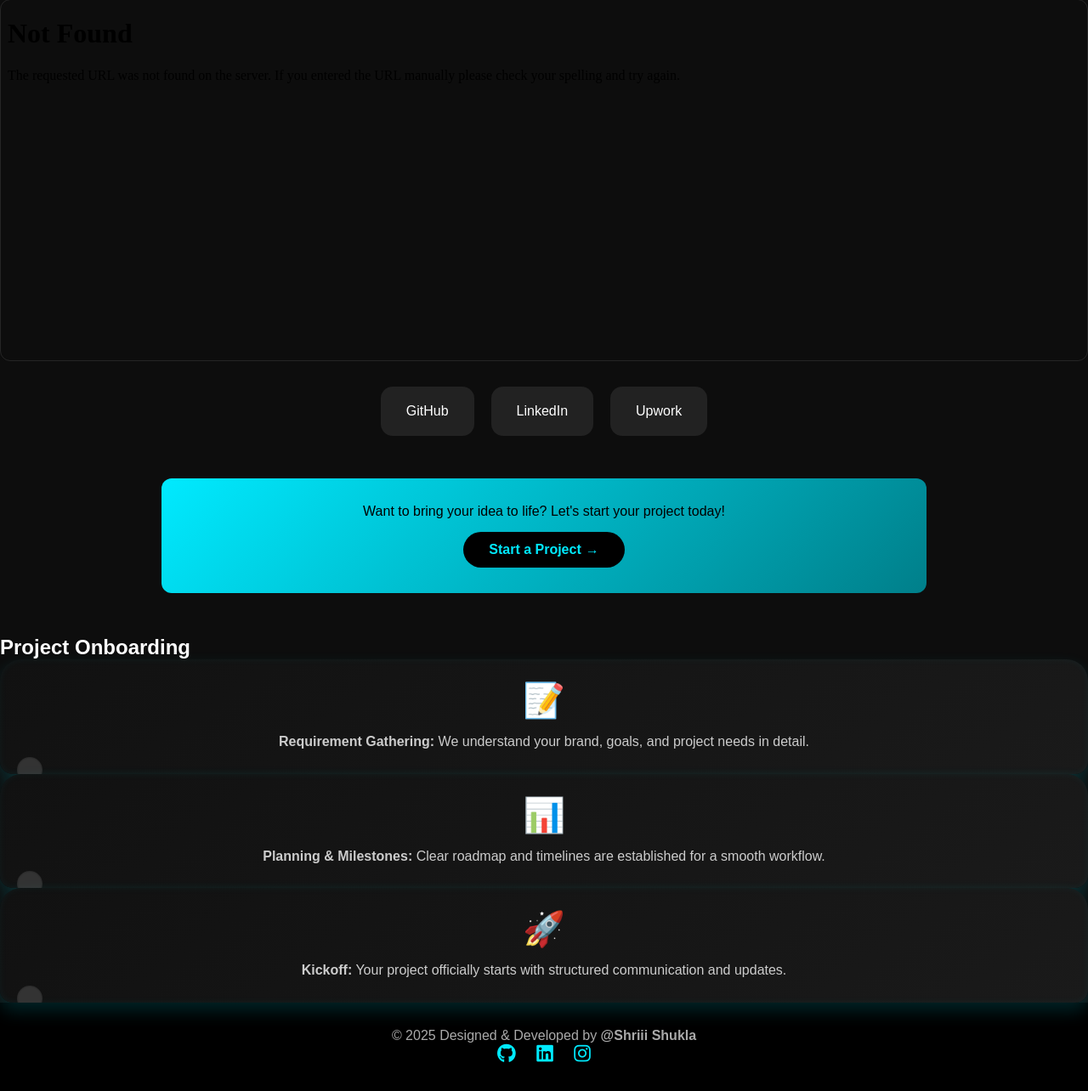
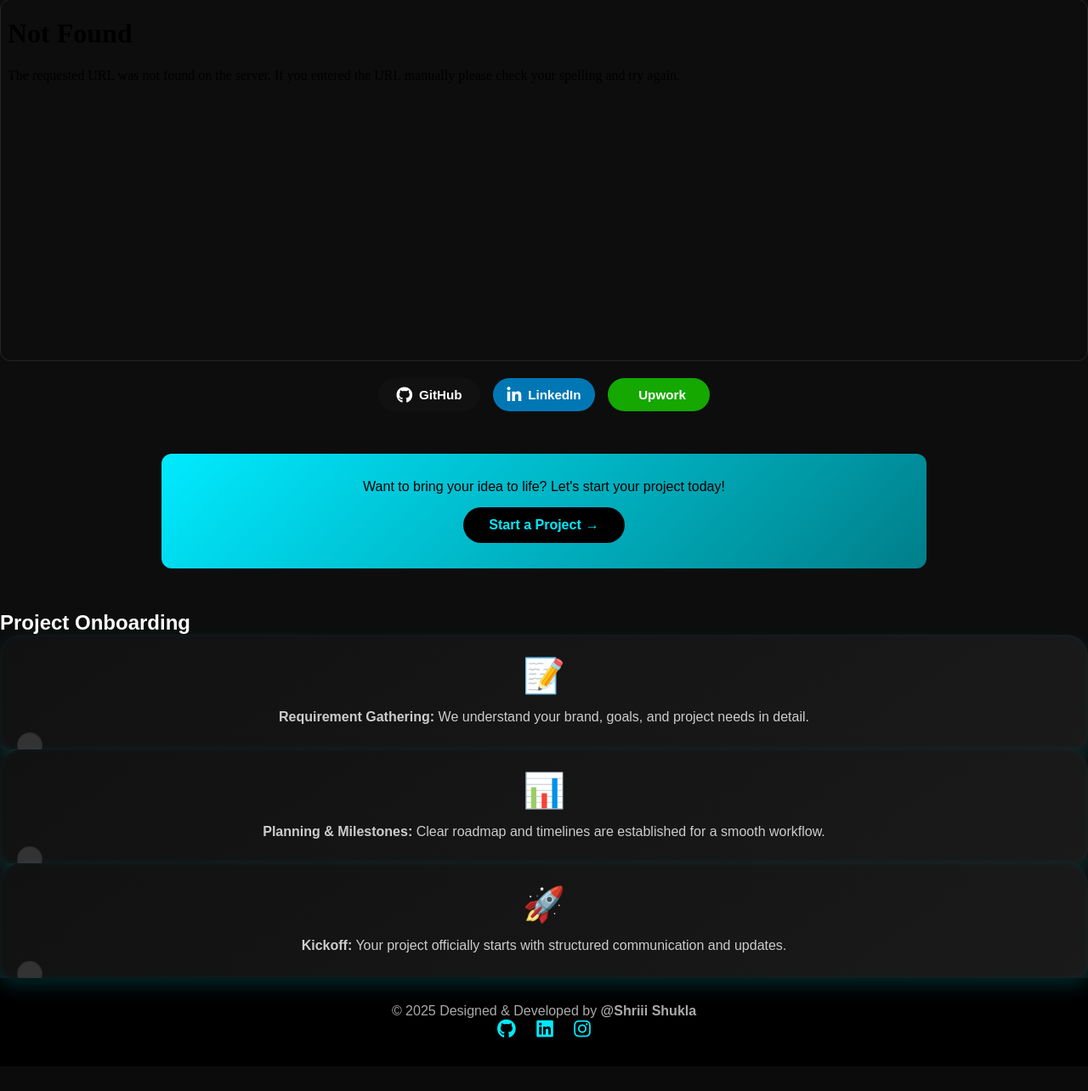
Before and after one commit to shuklasanshkar563-ai/shriii-website-, a Flask app: page /about in a window 1280 px wide. Shown: the part 953-2237 px from the top of the page at 85% size. After the commit the page ends 2174 px from the top, so only its background shows below. Run offline with Flask 3, Linux system fonts and the light colour scheme.

Commit message:
Updated index, base, and about templates with CSS fixes

```diff
--- a/templates/about.html
+++ b/templates/about.html
@@ -728,16 +728,85 @@
     .desktop-only { display: none; }
     .mobile-only { display: block; }
 }
+/* ================= SOCIAL CARDS ================= */
+.social-cards-container{
+    display:flex;
+    gap:15px;
+    justify-content:center;
+    flex-wrap:wrap;
+    margin-top:20px;
+}
+
+.social-card{
+    display:flex;
+    align-items:center;
+    gap:10px;
+    padding:12px 20px;
+    border-radius:30px;
+    font-weight:600;
+    font-size:1rem;
+    color:#fff;
+    min-width:140px;
+    justify-content:center;
+    transition:transform .3s ease, box-shadow .3s ease;
+}
+
+/* Icons */
+.social-card i{
+    font-size:1.3rem;
+}
+
+/* Brand Colors */
+.social-card.github{
+    background:#111;
+}
+.social-card.linkedin{
+    background:#0077b5;
+}
+.social-card.upwork{
+    background:#14a800;
+}
+
+/* Hover (Desktop) */
+.social-card:hover{
+    transform:translateY(-4px);
+    box-shadow:0 10px 25px rgba(0,0,0,.4);
+}
+
+/* Mobile Friendly */
+@media(max-width:480px){
+    .social-card{
+        font-size:.95rem;
+        padding:12px 16px;
+        min-width:120px;
+    }
+    .social-card i{
+        font-size:1.2rem;
+    }
+}
 
 </style>
 
 
 <!-- SOCIAL CARDS -->
 <div class="social-cards-container">
-    <a href="#" class="social-card github" onclick="openPopup(event)">GitHub</a>
-    <a href="#" class="social-card linkedin" onclick="openPopup(event)">LinkedIn</a>
-    <a href="#" class="social-card upwork" onclick="openPopup(event)">Upwork</a>
+    <a href="#" class="social-card github" onclick="openPopup(event)">
+        <i class="fab fa-github"></i>
+        <span>GitHub</span>
+    </a>
+
+    <a href="#" class="social-card linkedin" onclick="openPopup(event)">
+        <i class="fab fa-linkedin-in"></i>
+        <span>LinkedIn</span>
+    </a>
+
+    <a href="#" class="social-card upwork" onclick="openPopup(event)">
+        <i class="fab fa-upwork"></i>
+        <span>Upwork</span>
+    </a>
 </div>
+
+
 
 <!-- POPUP -->
 <div id="contact-popup">
@@ -753,55 +822,133 @@
 </div>
 
 <style>
-/* SOCIAL */
+/* ================= SOCIAL CARDS ================= */
 .social-cards-container{
     display:flex;
-    gap:20px;
+    gap:15px;
     justify-content:center;
-    margin:30px 0;
+    flex-wrap:wrap;
+    margin:20px 0;
 }
+
 .social-card{
-    padding:20px 30px;
-    border-radius:14px;
+    display:flex;
+    align-items:center;
+    gap:8px;
+    padding:10px 16px;
+    border-radius:30px;
+    font-weight:600;
+    font-size:0.95rem;
     color:#fff;
     text-decoration:none;
-    background:#222;
+    min-width:120px;
+    justify-content:center;
+    transition: transform .3s ease, box-shadow .3s ease;
 }
 
-/* POPUP OVERLAY */
+/* Icons */
+.social-card i{
+    font-size:1.2rem;
+}
+
+/* Brand Colors */
+.social-card.github{ background:#111; }
+.social-card.linkedin{ background:#0077b5; }
+.social-card.upwork{ background:#14a800; }
+
+/* Hover */
+.social-card:hover{
+    transform:translateY(-3px);
+    box-shadow:0 8px 20px rgba(0,0,0,.4);
+}
+
+/* Mobile */
+@media(max-width:480px){
+    .social-card{
+        font-size:.9rem;
+        padding:8px 12px;
+        min-width:100px;
+    }
+    .social-card i{ font-size:1rem; }
+}
+
+/* ================= POPUP ================= */
 #contact-popup{
     position:fixed;
     inset:0;
     background:rgba(0,0,0,0.75);
-    display:none;              /* ✅ ONLY NONE HERE */
+    display:none;
     align-items:center;
     justify-content:center;
     z-index:9999;
 }
 
-/* POPUP BOX */
 .popup-box{
     background:#111;
     color:#00eaff;
-    padding:22px;
+    padding:20px;
     border-radius:14px;
     width:90%;
     max-width:360px;
     text-align:center;
+    display:flex;
+    flex-direction:column;
+    align-items:center;
 }
 
-/* BUTTON */
+.popup-box p{
+    margin-bottom:14px;
+    font-size:0.95rem;
+    line-height:1.5;
+}
+
+/* ================= BUTTONS ================= */
 .major-btn{
-    margin-top:12px;
-    padding:12px;
+    margin-top:10px;
+    padding:8px 14px;
     width:100%;
-    border-radius:30px;
+    max-width:200px;
+    border-radius:22px;
     border:none;
     background:#ff4d4d;
     color:#fff;
+    font-size:0.9rem;
     font-weight:600;
     cursor:pointer;
+    transition: transform .2s ease, box-shadow .2s ease;
 }
+
+.major-btn:hover{
+    transform:translateY(-2px);
+    box-shadow:0 6px 15px rgba(0,0,0,.4);
+}
+
+/* Responsive spacing */
+@media(max-width:480px){
+    .popup-box p{ font-size:0.9rem; }
+    .major-btn{ padding:7px 12px; font-size:0.85rem; max-width:160px; }
+}
+</style>
+
+<script>
+// Open popup (example for social card click)
+function openPopup(event){
+    event.preventDefault();
+    document.getElementById("contact-popup").style.display = "flex";
+}
+
+// Close popup
+function closePopup(){
+    document.getElementById("contact-popup").style.display = "none";
+}
+
+// Close popup on outside click
+document.getElementById("contact-popup").addEventListener("click", function(e){
+    if(e.target === this){
+        this.style.display = "none";
+    }
+});
+</script>
 </style>
 
 <script>
--- a/templates/base.html
+++ b/templates/base.html
@@ -9,30 +9,11 @@
 <link rel="stylesheet" href="https://cdnjs.cloudflare.com/ajax/libs/font-awesome/6.0.0/css/all.min.css">
 
 <style>
-    /* 🔒 STOP HORIZONTAL SCROLL COMPLETELY */
+/* 🔒 STOP HORIZONTAL SCROLL COMPLETELY */
 html, body {
     width: 100%;
     overflow-x: hidden !important;
 }
-/* ===== MOBILE SCROLL FIX (DO NOT TOUCH HTML) ===== */
-html, body {
-    max-width: 100%;
-    overflow-x: hidden !important;
-}
-
-/* Kisi bhi element se scroll aa raha ho to force stop */
-* {
-    max-width: 100%;
-    box-sizing: border-box;
-}
-
-/* Extra safe for mobile */
-@media (max-width: 480px) {
-    body {
-        overflow-x: hidden !important;
-    }
-}
-
 
 /* ================= BASE ================= */
 *{
@@ -94,6 +75,8 @@
     font-size:22px;
     color:#00eaff;
     cursor:pointer;
+    padding:8px;
+    -webkit-tap-highlight-color: transparent;
 }
 
 /* ================= MOBILE NAV ================= */
@@ -250,43 +233,66 @@
 </div>
 
 <script>
+/* ===== MOBILE NAV TOGGLE FIX ===== */
+const menuToggle = document.getElementById("menuToggle");
+const navMenu = document.getElementById("navMenu");
+
+menuToggle.addEventListener("click", (e) => {
+    e.stopPropagation();
+    navMenu.classList.toggle("show");
+});
+
+// Close menu when clicking outside
+document.addEventListener("click", (e) => {
+    if (!navMenu.contains(e.target) && !menuToggle.contains(e.target)) {
+        navMenu.classList.remove("show");
+    }
+});
+
+// Close menu on link click (mobile UX)
+document.querySelectorAll(".navbar-nav a").forEach(link => {
+    link.addEventListener("click", () => {
+        navMenu.classList.remove("show");
+    });
+});
+
+/* ===== AI AGENT ===== */
 const agentBtn = document.getElementById("agent-btn");
 const agentBox = document.getElementById("agent-box");
 const agentClose = document.getElementById("agent-close");
 
-// Show/hide AI box
-agentBtn.onclick = () => agentBox.classList.add("show");
+agentBtn.onclick = () => agentBox.classList.toggle("show");
 agentClose.onclick = () => agentBox.classList.remove("show");
 
-// Speak function
 function speak(text, callback) {
     if ('speechSynthesis' in window) {
         const utterance = new SpeechSynthesisUtterance(text);
-        utterance.onend = () => {
-            if (callback) callback();
-        };
+        utterance.onend = () => callback && callback();
         speechSynthesis.speak(utterance);
     } else {
-        console.log("Speech synthesis not supported");
-        if (callback) callback();
+        callback && callback();
     }
 }
 
-// Agent replies
 function agentReply(t){
     if(t==="about") {
-        const msg = "I am Buildify Assistant. I can help you!to explore our services.";
+        const msg = "“Hi! I’m ss Web studio's Assistant. I can tell you about ss Web studio's work, services, and how he helps brands succeed online.”";
         document.getElementById("agent-body").innerText = msg;
-        speak(msg); // speak immediately
-    } else if(t==="services") {
-        const msg = "Looking to grow online? I create websites that attract and engage visitors! explore our services.";
+        speak(msg, () => {
+             window.location.href="{{ url_for('about') }}";
 
+        });
+    }
+    else if(t==="services") {
+        const msg = "I create modern websites that attract and engage visitors. I can help you explore our services.";
         document.getElementById("agent-body").innerText = msg;
-        speak(msg);
-    } else if(t==="book") {
+        speak(msg, () => {
+            window.location.href="{{ url_for('services') }}";
+        });
+    }
+    else if(t==="book") {
         const msg = "Redirecting to the contact page.";
         document.getElementById("agent-body").innerText = msg;
-        // Wait for voice to finish before redirecting
         speak(msg, () => {
             window.location.href="{{ url_for('contact') }}";
         });
@@ -294,7 +300,5 @@
 }
 </script>
 
-
-
 </body>
 </html>
```
Also changed, not shown: templates/index.html (+112 -0 lines).
